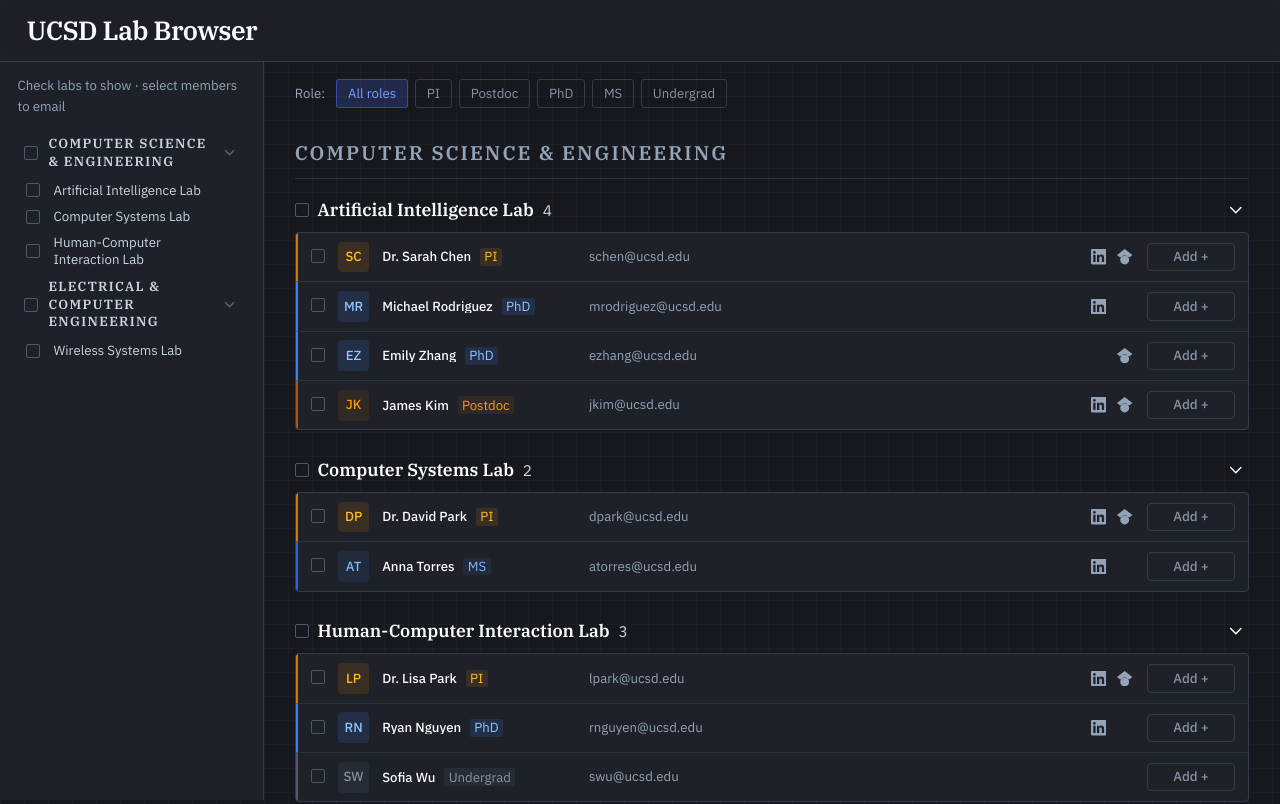
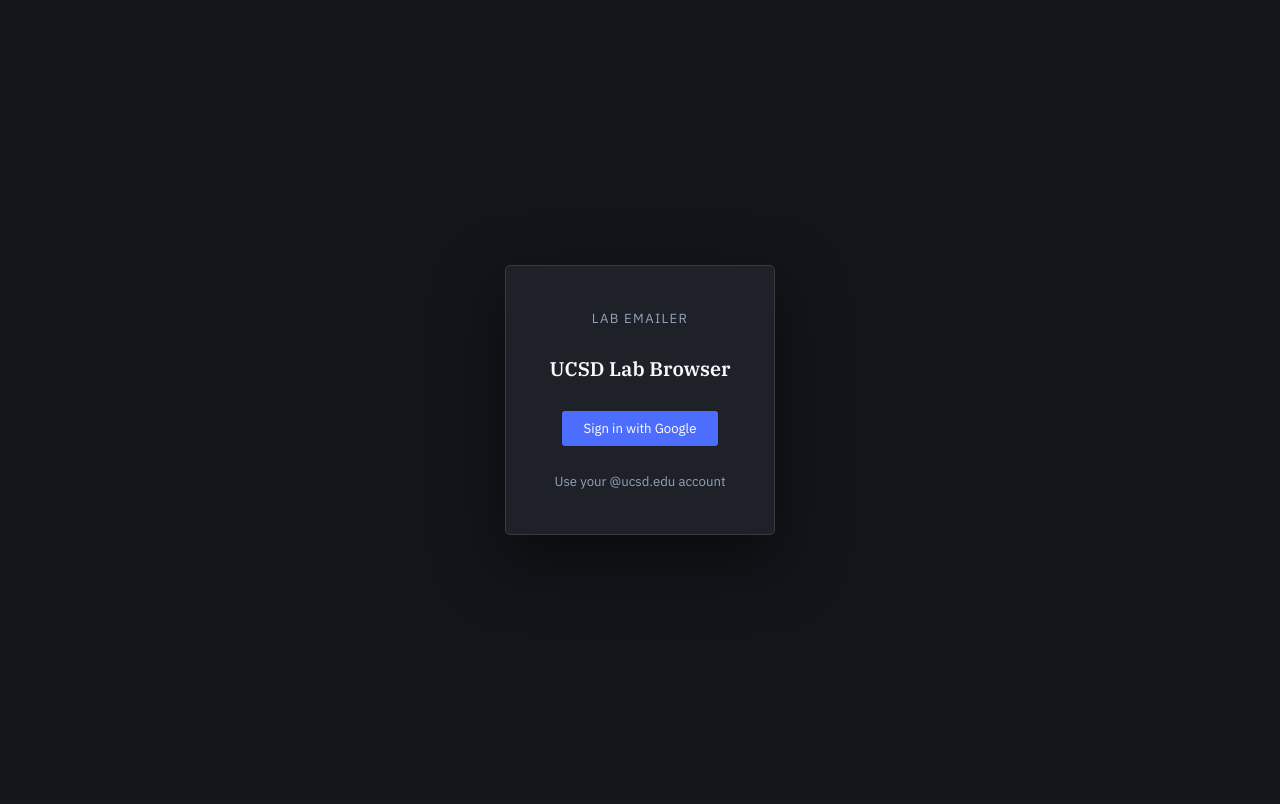
Before and after one commit to binkybarnes/lab-email-ui, a React (Vite) app: page / in a window 1280 px wide. Shown: the top 804 px of the page. Built offline with nearby package versions, Linux system fonts and the light colour scheme; no server answers.

Commit message:
feat: add auth gate to App — show LoginScreen if no session

```diff
--- a/src/App.jsx
+++ b/src/App.jsx
@@ -1,14 +1,17 @@
 import { useState } from 'react'
 import { AnimatePresence } from 'motion/react'
 import { useAppState } from './hooks/useAppState'
-import AsciiBackground from './components/AsciiBackground'
+import { useAuth } from './hooks/useAuth'
 import Navbar from './components/Navbar'
 import Sidebar from './components/Sidebar'
 import LabBrowser from './components/LabBrowser'
 import CheckoutSidebar from './components/CheckoutSidebar'
 import EmailModal from './components/EmailModal'
+import LoginScreen from './components/LoginScreen'
 
 export default function App() {
+  const { session, loading, signIn, signOut } = useAuth()
+
   const {
     data,
     visibleLabs,
@@ -34,10 +37,18 @@
   const showCheckout = selectedMembers.length > 0
   const rightOffset = showCheckout ? (isCheckoutOpen ? '18.2rem' : '3.7rem') : '0'
 
+  if (loading) return null
+
+  if (!session) return <LoginScreen onSignIn={signIn} />
+
   return (
     <div className="relative min-h-screen grid-bg">
-      {/* <AsciiBackground /> */}
-      <Navbar selectedCount={selectedMembers.length} rightOffset={rightOffset} />
+      <Navbar
+        selectedCount={selectedMembers.length}
+        rightOffset={rightOffset}
+        user={session.user}
+        onSignOut={signOut}
+      />
       <Sidebar
         data={data}
         visibleLabIds={visibleLabIds}
@@ -74,6 +85,8 @@
         onClose={closeEmailModal}
         onUpdateDraft={updateDraft}
         onNavigate={navigateModal}
+        accessToken={session.provider_token}
+        senderEmail={session.user.email}
       />
     </div>
   )
```
